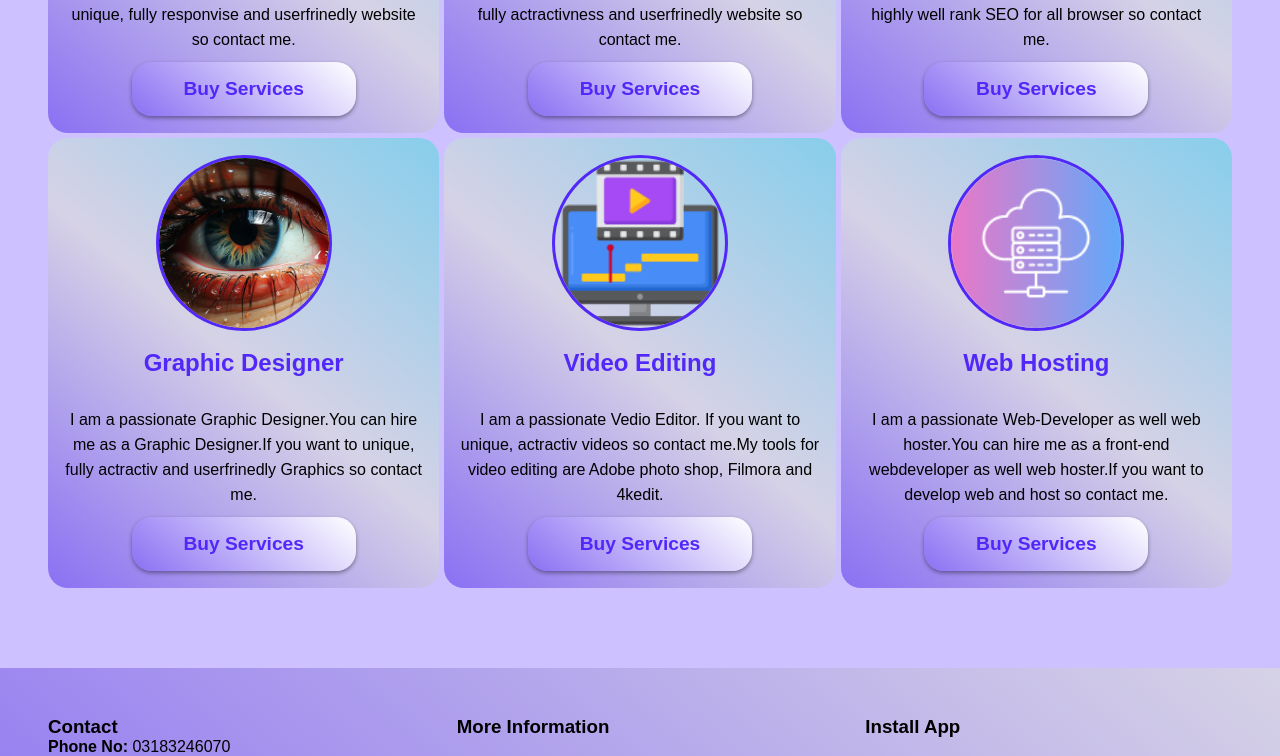
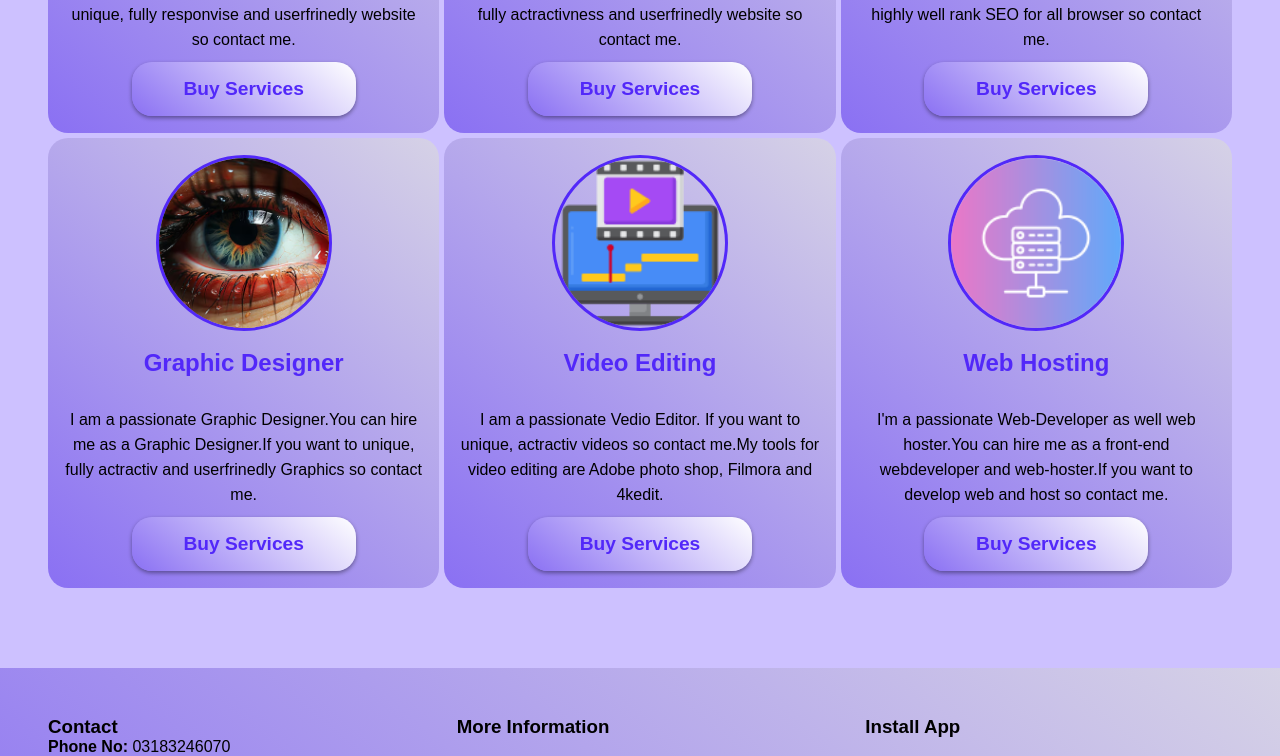
Before and after one commit to HamzaShabir0786/GIAIC-Q2-NextJS-Assignments, a Next.js app in the folder next-js-portfolio-with-custom-css/portfolio/: page / in a window 1280 px wide. Shown: the part 1320-2076 px from the top of the page. Built offline with nearby package versions, Linux system fonts and the light colour scheme.

Commit message:
change something

```diff
--- a/next-js-portfolio-with-custom-css/portfolio/src/app/components/header/page.tsx
+++ b/next-js-portfolio-with-custom-css/portfolio/src/app/components/header/page.tsx
@@ -9,7 +9,7 @@ export default function Header() {
               <strong>Portfolio</strong>
             </div>
           </div>
-          <div data-aos="fade-left">
+
           <div className="links-div">
             <ul>
               <li>
@@ -24,7 +24,6 @@ export default function Header() {
             </ul>
           </div>
         </div>
-        </div>
       </nav>
     </>
   );
--- a/next-js-portfolio-with-custom-css/portfolio/src/app/globals.css
+++ b/next-js-portfolio-with-custom-css/portfolio/src/app/globals.css
@@ -14,8 +14,7 @@
 .nav-container {
   width: 100%;
   padding: 0.5rem;
-  /* background-color: #e5d9f2;
-  background-color: rgba(229, 217, 242, 0.8); */
+
   background-color: transparent; /*add new*/
   display: flex;
   justify-content: center;
@@ -268,7 +267,7 @@ textarea {
   padding: 1rem;
 }
 .grid-items {
-  background: linear-gradient(40deg, #8a70f3, #d6d2e6, skyblue);
+  background: linear-gradient(40deg, #8a70f3, #d6d2e6);
   padding: 1rem;
   border-radius: 20px;
   display: grid;
--- a/next-js-portfolio-with-custom-css/portfolio/src/app/page.tsx
+++ b/next-js-portfolio-with-custom-css/portfolio/src/app/page.tsx
@@ -6,8 +6,6 @@ export default function Home() {
   return (
     <>
       <Homes />
-      <script src="https://unpkg.com/aos@next/dist/aos.js"></script>
-      <script>AOS.init();</script>
     </>
   );
 }
--- a/next-js-portfolio-with-custom-css/portfolio/src/app/services/page.tsx
+++ b/next-js-portfolio-with-custom-css/portfolio/src/app/services/page.tsx
@@ -142,9 +142,9 @@ export default function Services() {
             <strong>Web Hosting</strong>
             <br />
             <p>
-              I am a passionate Web-Developer as well web hoster.You can hire me
-              as a front-end webdeveloper as well web hoster.If you want to
-              develop web and host so contact me.
+              I'm a passionate Web-Developer as well web hoster.You can hire me
+              as a front-end webdeveloper and web-hoster.If you want to develop
+              web and host so contact me.
             </p>
             <button>
               <Link href="/contact" target="_blank">
```
Lines whose indentation alone changed are shown as unchanged.
